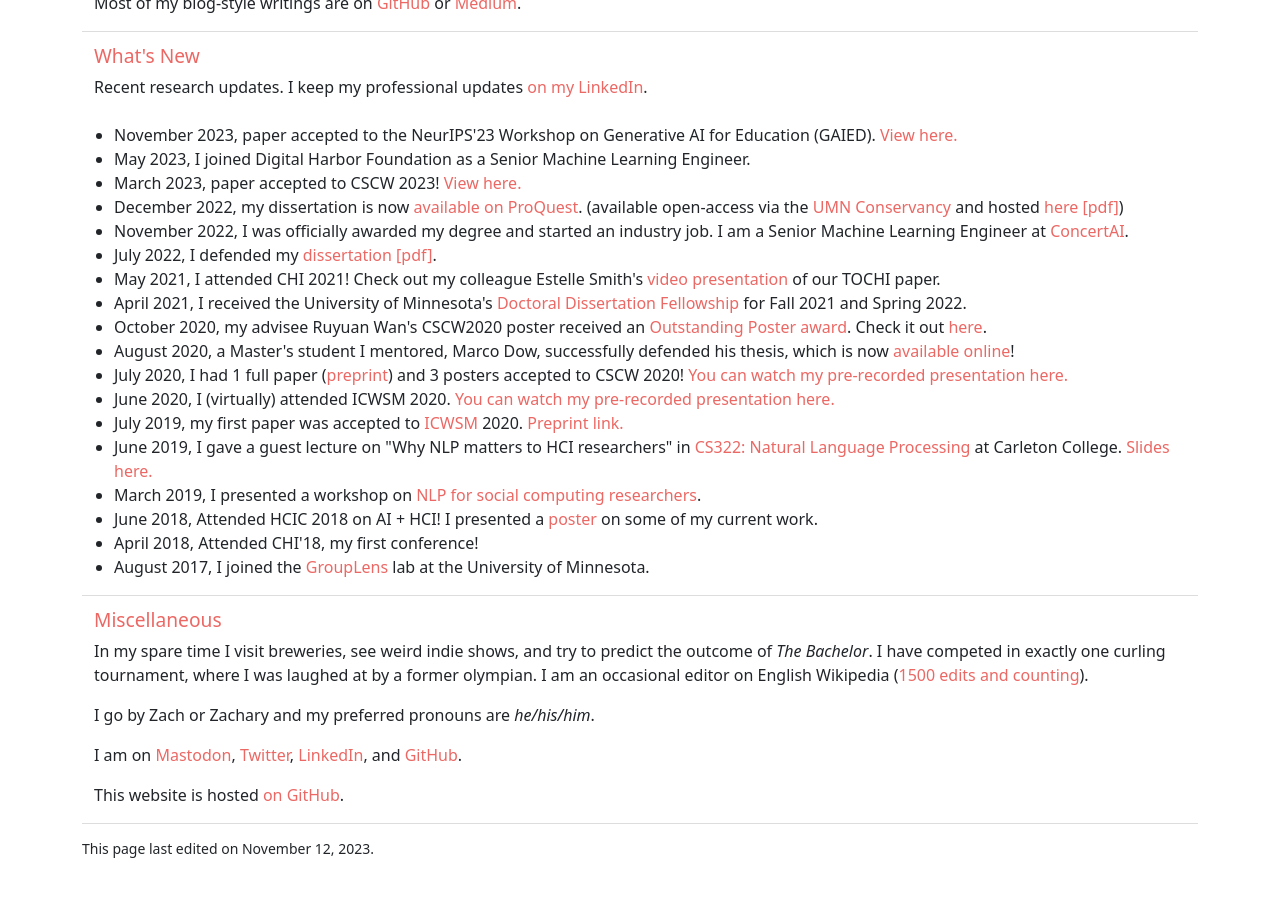
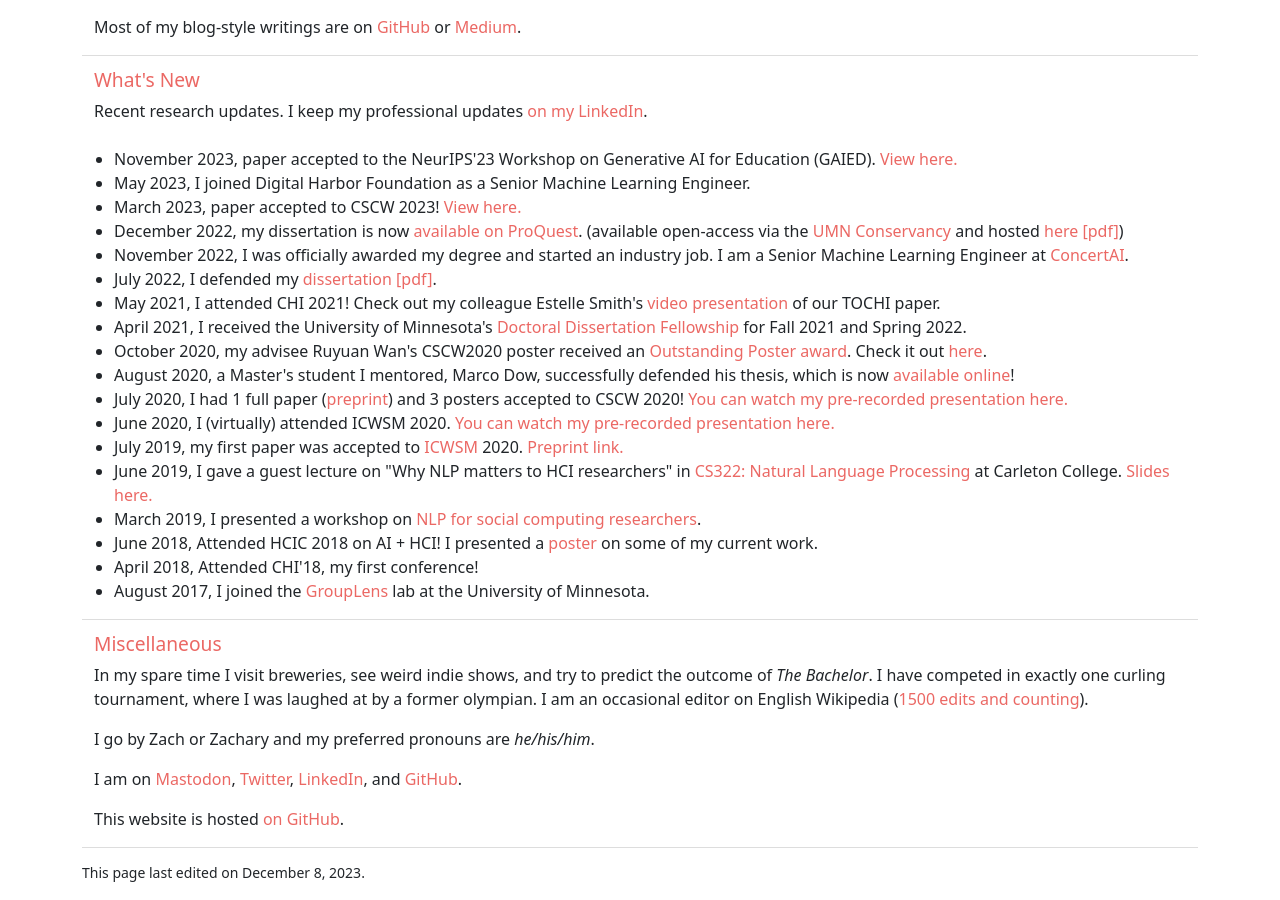
Before and after one commit to levon003/levon003.github.io, a Jekyll site: the page index.html, which Jekyll copies as it is, in a window 1280 px wide and 900 px high, scrolled down 2646 px. Built offline with Jekyll 4.4.1, drawn with Linux system fonts in a browser that asks for light colours; before the commit the page ends 3522 px from its top, so only the background shows below that.

```diff
--- a/index.html
+++ b/index.html
@@ -563,7 +569,7 @@
             </p>
         </div>
 
-        <p><small>This page last edited on November 12, 2023.</small>
+        <p><small>This page last edited on December 8, 2023.</small>
         </p>
     </div>
 </body>
```
Also changed, not shown: other parts of index.html (+6 -0 lines).
